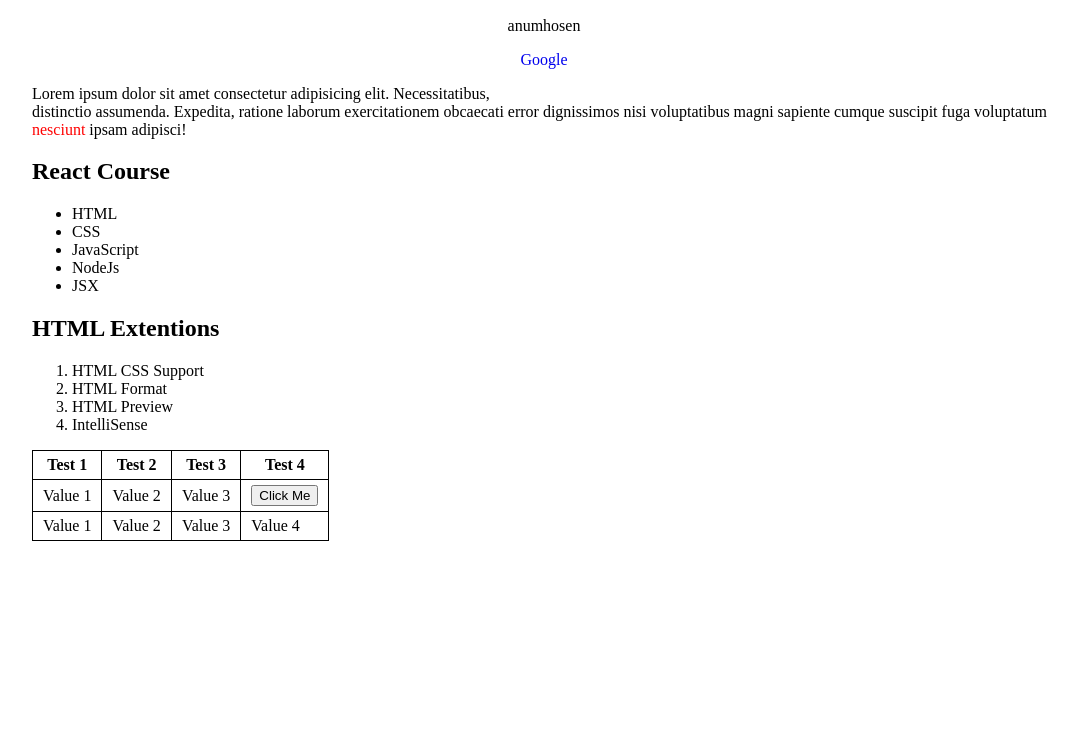
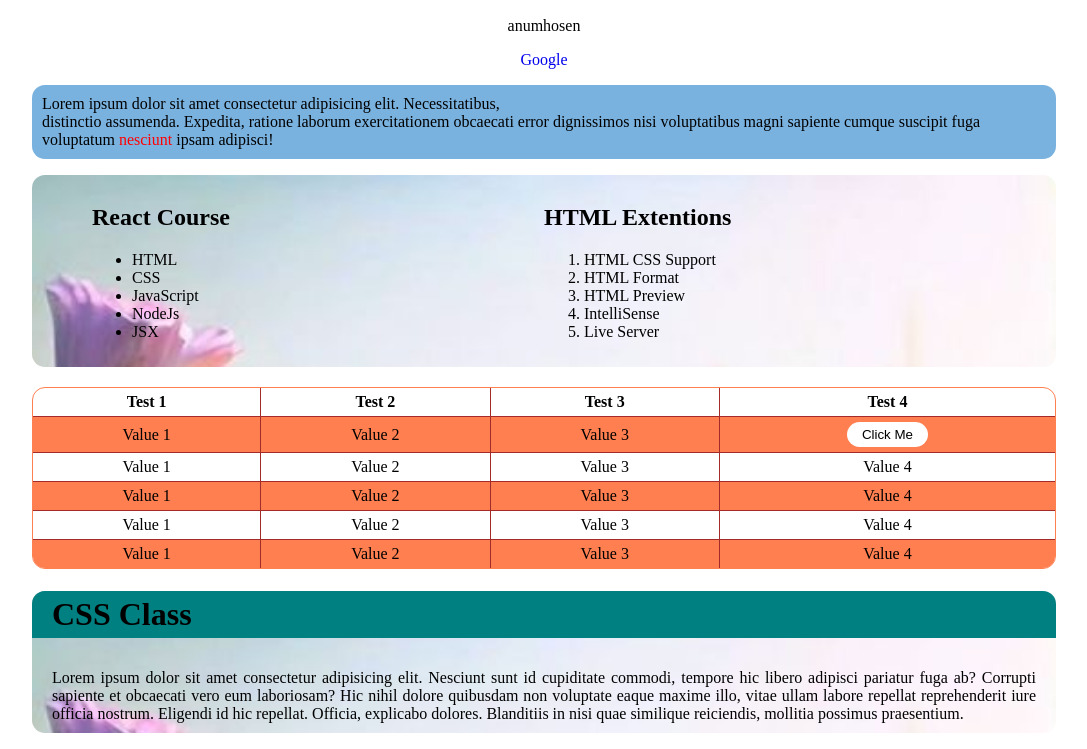
Before and after one commit to anumhosen/html, a plain HTML site: page index.html in a window 1280 px wide. Shown: the part 371-1120 px from the top of the page, without its empty margins (96-1183 px from the left). Before the commit the page ends 912 px from the top, so only its background shows below. Drawn offline with Linux system fonts and the light colour scheme.

Commit message:
Second Class

```diff
--- a/index.html
+++ b/index.html
@@ -6,25 +6,37 @@
         <meta http-equiv="X-UA-Compatible" content="IE=edge">
         <meta name="viewport" content="width=device-width, initial-scale=1.0">
         <title>React Course 2024</title>
+    </head>
+    <style>
+    .pragraph {
+        background-color: brown;
+    }
+</style>
     <link rel="stylesheet" href="style.css">
-</head>
 
     <body>
         <div style="text-align: center;">
             <h1>EDGE React, JUST 2024</h1>
             <h2>Class 1</h2>
             <h3>HTML Tags</h3>
-        <img src="./img/image.jpg" alt="flower" width="200px" height="200px" style="border-radius: 50%;" onclick="alert('This is a picture !!');"><br>
+            <img src="./img/image.jpg" alt="flower" width="200px" height="200px"
+                style="border-radius: 50%;"
+                onclick="alert('This is a picture!!');"><br>
             <p>anumhosen</p>
-        <a href="https://www.google.com" target="_blank" style="text-decoration: none;">Google</a>
+            <a href="https://www.google.com" target="_blank"
+                style="text-decoration: none;">Google</a>
         </div>
 
 
-    <p>Lorem ipsum dolor sit amet consectetur adipisicing elit. Necessitatibus,<br> distinctio assumenda. Expedita,
-        ratione
-        laborum exercitationem obcaecati error dignissimos nisi voluptatibus magni sapiente cumque suscipit fuga
-        voluptatum <span style="color: #ff0000;">nesciunt</span> ipsam adipisci!</p>
+        <p class="pragraph">Lorem ipsum dolor sit amet consectetur adipisicing
+            elit. Necessitatibus,<br> distinctio assumenda. Expedita, ratione
+            laborum exercitationem obcaecati error dignissimos nisi voluptatibus
+            magni sapiente cumque suscipit fuga voluptatum <span style="color:
+                #ff0000;">nesciunt</span> ipsam adipisci!</p>
+        <div class="dual">
+            <div>
                 <h2>React Course</h2>
+
                 <ul>
                     <li>HTML</li>
                     <li>CSS</li>
@@ -32,15 +44,27 @@
                     <li>NodeJs</li>
                     <li>JSX</li>
                 </ul>
-
+            </div>
+            <div>
                 <h2>HTML Extentions</h2>
                 <ol>
                     <li>HTML CSS Support</li>
                     <li>HTML Format</li>
                     <li>HTML Preview</li>
                     <li>IntelliSense</li>
+                    <li>Live Server</li>
                 </ol>
-<iframe width="560" height="315" src="https://www.youtube.com/embed/kUMe1FH4CHE?si=8SfihTsrW3KA8Vxs" title="YouTube video player" frameborder="0" allow="accelerometer; autoplay; clipboard-write; encrypted-media; gyroscope; picture-in-picture; web-share" referrerpolicy="strict-origin-when-cross-origin" allowfullscreen></iframe>
+            </div>
+        </div>
+
+        <iframe width="560" height="315"
+            src="https://www.youtube.com/embed/kUMe1FH4CHE?si=8SfihTsrW3KA8Vxs"
+            title="YouTube video player" frameborder="0" allow="accelerometer;
+            autoplay; clipboard-write; encrypted-media; gyroscope;
+            picture-in-picture; web-share"
+            referrerpolicy="strict-origin-when-cross-origin" allowfullscreen></iframe>
+        <div class="table">
+
             <table>
                 <tr>
                     <th>Test 1</th>
@@ -60,7 +84,41 @@
                     <td>Value 3</td>
                     <td>Value 4</td>
                 </tr>
+                <tr>
+                    <td>Value 1</td>
+                    <td>Value 2</td>
+                    <td>Value 3</td>
+                    <td>Value 4</td>
+                </tr>
+                <tr>
+                    <td>Value 1</td>
+                    <td>Value 2</td>
+                    <td>Value 3</td>
+                    <td>Value 4</td>
+                </tr>
+                <tr>
+                    <td>Value 1</td>
+                    <td>Value 2</td>
+                    <td>Value 3</td>
+                    <td>Value 4</td>
+                </tr>
+
             </table>
+        </div>
+
+        <div class="background">
+            <h1>CSS Class</h1>
+            <p>Lorem ipsum dolor sit amet consectetur adipisicing elit. Nesciunt
+                sunt id cupiditate commodi, tempore hic libero adipisci pariatur
+                fuga ab? Corrupti sapiente et obcaecati vero eum laboriosam? Hic
+                nihil dolore quibusdam non voluptate eaque maxime illo, vitae
+                ullam labore repellat reprehenderit iure officia nostrum.
+                Eligendi id hic repellat. Officia, explicabo dolores. Blanditiis
+                in nisi quae similique reiciendis, mollitia possimus
+                praesentium.</p>
+        </div>
+
+
     </body>
 
 </html>
--- a/style.css
+++ b/style.css
@@ -5,13 +5,86 @@ body{
     width: 80%;
     margin: 0 auto;
 }
+button{
+    background: white;
+    color: black;
+    border: none;
+    border-radius: 13px;
+    padding: 5px 15px;
+}
+.table{
+    border: 1px solid coral;
+    border-radius: 13px;
+    overflow: hidden;
+}
+table{
+    width: 100%;
+}
 table,
 th,
 td{
-    border: 1px solid black;
     border-collapse: collapse;
     padding: 5px 10px;
+    text-align: center;
 }
+td,th{
+    border: 1px solid brown;
+}
+td:first-child,
+th:first-child{
+    border-left: none;
+}
+td:last-child,
+th:last-child{
+    border-right: none;
+}
+tr:first-child th{
+    border-top: none;
+}
+tr:last-child td{
+    border-bottom: none;
+}
+tr:nth-child(even){
+    background-color: coral;
+}
+
 iframe{
     display: none;
 }
+.pragraph{
+    background-color: #7ab2df;
+    padding: 10px;
+    border-radius: 13px;
+}
+.dual{
+    color: black;
+    display: flex;
+    background-image: url("./img/image.jpg");
+    background-repeat: no-repeat;
+    background-size: cover;
+    padding: 10px;
+    border-radius: 13px;
+    margin-bottom: 20px;
+}
+.dual div{
+    width: 50%;
+}
+.dual div:first-child{
+    position: relative;
+    left: 50px;
+}
+.background{
+    /* background-color: chartreuse; */
+    background-image: url("./img/image.jpg");
+    background-size: cover;
+    border-radius: 13px;
+}
+.background h1{
+    background-color: teal;
+    padding: 5px 20px;
+    border-radius:  13px 13px 0 0;
+}
+.background p{
+    padding: 10px 20px;
+    text-align: justify;
+}
```
Lines whose indentation alone changed are shown as unchanged.
